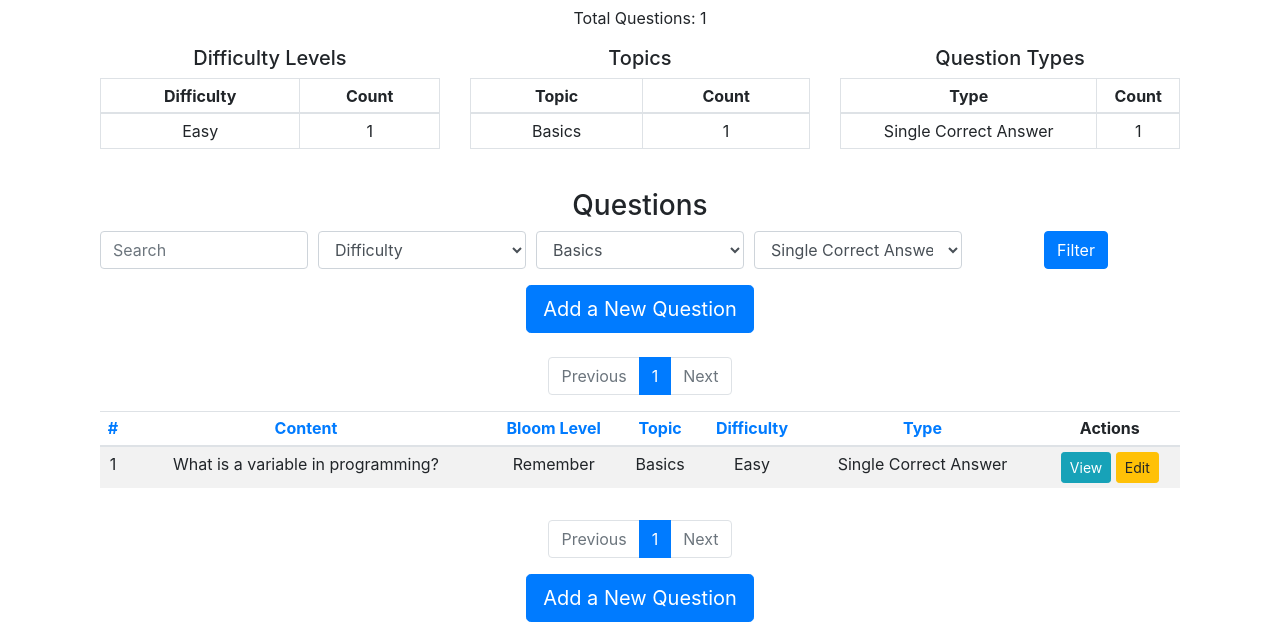
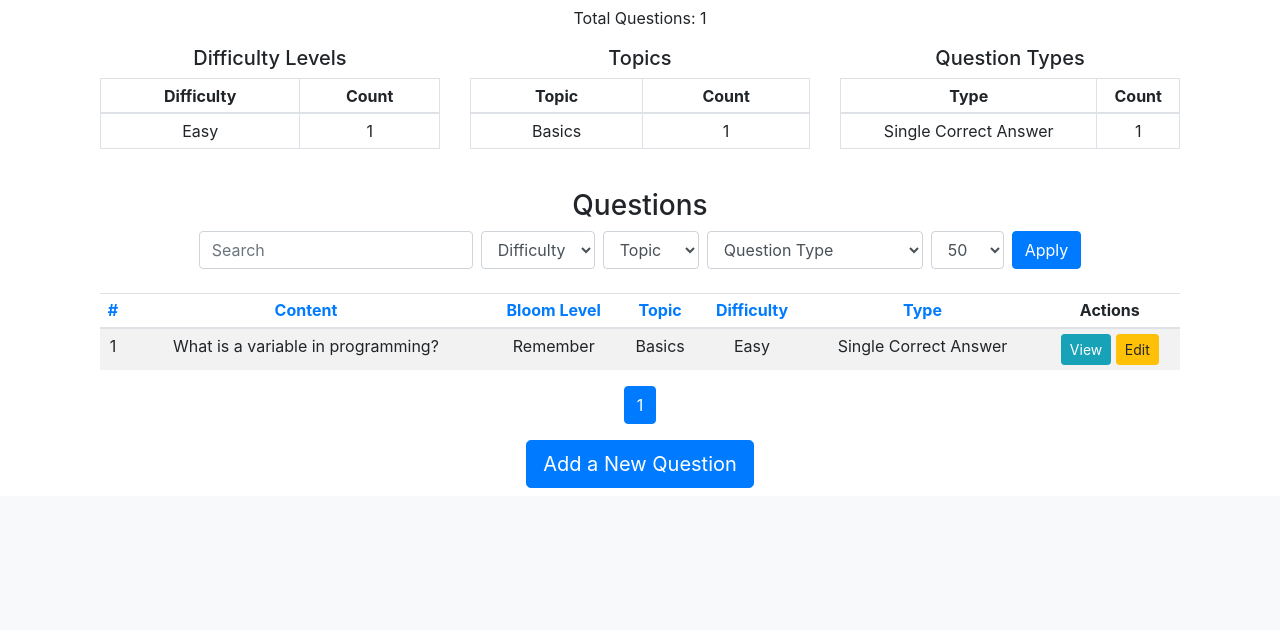
Before and after one commit to rohitgkrmu/TestHub, a Flask app: page /courses/view/1 in a window 1280 px wide. Shown: the part 600-1230 px from the top of the page. After the commit the page ends 1088 px from the top, so only its background shows below. Run offline with Flask 3, Linux system fonts and the light colour scheme; data comes from the database, SQL or seed files in the repository; some libraries are stand-ins or nearby versions.

Commit message:
Refactor to reuse search, filter, sort and pagination code in course_view. Also make a separate template for questions_summary

```diff
--- a/templates/_pagination_controls.html
+++ b/templates/_pagination_controls.html
@@ -1,8 +1,13 @@
+<!-- _pagination_controls.html -->
 <nav aria-label="Page navigation">
   <ul class="pagination justify-content-center">
     {% for page_num in range(1, pagination.pages + 1) %}
       <li class="page-item {% if page == page_num %}active{% endif %}">
-        <a class="page-link" href="{{ url_for(pagination_endpoint, page=page_num, per_page=per_page) }}">{{ page_num }}</a>
+        {% if course is defined %}
+          <a class="page-link" href="{{ url_for(pagination_endpoint, page=page_num, per_page=per_page, course_id=course.id) }}">{{ page_num }}</a>
+        {% else %}
+          <a class="page-link" href="{{ url_for(pagination_endpoint, page=page_num, per_page=per_page) }}">{{ page_num }}</a>
+        {% endif %}
       </li>
     {% endfor %}
   </ul>
--- a/templates/course_view.html
+++ b/templates/course_view.html
@@ -1,3 +1,4 @@
+<!-- course_view.html -->
 {% extends "base.html" %}
 {% block title %}Course Details{% endblock %}
 {% block content %}
@@ -31,127 +32,20 @@
     </div>
   </div>
 
-  <div class="text-center mt-4">
-    <h3>Questions Summary</h3>
-    <p>Total Questions: {{ total_questions }}</p>
-    <div class="row">
-      <div class="col-md-4">
-        <h5>Difficulty Levels</h5>
-        <table class="table table-bordered table-sm">
-          <thead>
-            <tr>
-              <th>Difficulty</th>
-              <th>Count</th>
-            </tr>
-          </thead>
-          <tbody>
-            {% for difficulty, count in difficulty_data.items() %}
-            <tr style="height: 30px;">
-              <td>{{ difficulty }}</td>
-              <td>{{ count }}</td>
-            </tr>
-            {% endfor %}
-          </tbody>
-        </table>
-      </div>
-      <div class="col-md-4">
-        <h5>Topics</h5>
-        <table class="table table-bordered table-sm">
-          <thead>
-            <tr>
-              <th>Topic</th>
-              <th>Count</th>
-            </tr>
-          </thead>
-          <tbody>
-            {% for topic, count in topic_data.items() %}
-            <tr style="height: 30px;">
-              <td>{{ topic }}</td>
-              <td>{{ count }}</td>
-            </tr>
-            {% endfor %}
-          </tbody>
-        </table>
-      </div>
-      <div class="col-md-4">
-        <h5>Question Types</h5>
-        <table class="table table-bordered table-sm">
-          <thead>
-            <tr>
-              <th>Type</th>
-              <th>Count</th>
-            </tr>
-          </thead>
-          <tbody>
-            {% for question_type, count in type_data.items() %}
-            <tr style="height: 30px;">
-              <td>{{ question_type }}</td>
-              <td>{{ count }}</td>
-            </tr>
-            {% endfor %}
-          </tbody>
-        </table>
-      </div>
-    </div>
-  </div>
+  {% with total_questions=total_questions, difficulty_data=difficulty_data, topic_data=topic_data, type_data=type_data %}
+    {% include 'questions_summary.html' %}
+  {% endwith %}
 
   <div class="text-center mt-4">
     <h3>Questions</h3>
-    <form method="get" action="{{ url_for('courses.view_course', course_id=course.id) }}">
-      <div class="form-row">
-        <div class="col">
-          <input type="text" class="form-control" name="search" placeholder="Search" value="{{ search_query }}">
-        </div>
-        <div class="col">
-          <select class="form-control" name="difficulty">
-            <option value="">Difficulty</option>
-            <option value="Easy" {% if difficulty == 'Easy' %}selected{% endif %}>Easy</option>
-            <option value="Medium" {% if difficulty == 'Medium' %}selected{% endif %}>Medium</option>
-            <option value="Hard" {% if difficulty == 'Hard' %}selected{% endif %}>Hard</option>
-          </select>
-        </div>
-        <div class="col">
-          <select class="form-control" name="topic">
-            <option value="">Topic</option>
-            {% for topic, count in topic_data.items() %}
-            <option value="{{ topic }}" {% if topic == topic %}selected{% endif %}>{{ topic }}</option>
-            {% endfor %}
-          </select>
-        </div>
-        <div class="col">
-          <select class="form-control" name="question_type">
-            <option value="">Question Type</option>
-            {% for question_type, count in type_data.items() %}
-            <option value="{{ question_type }}" {% if question_type == question_type %}selected{% endif %}>{{ question_type }}</option>
-            {% endfor %}
-          </select>
-        </div>
-        <div class="col">
-          <button type="submit" class="btn btn-primary">Filter</button>
-        </div>
-      </div>
-    </form>
+    {% with url=url_for('courses.view_course', course_id=course.id), filter_options=[
+      {'name': 'difficulty', 'default': 'Difficulty', 'options': ['Easy', 'Medium', 'Hard'], 'selected': difficulty},
+      {'name': 'topic', 'default': 'Topic', 'options': topic_data.keys(), 'selected': topic},
+      {'name': 'question_type', 'default': 'Question Type', 'options': type_data.keys(), 'selected': question_type}
+    ] %}
+      {% include '_search_sort_filter_form.html' %}
+    {% endwith %}
   </div>
-
-  <div class="text-center mt-3">
-    <a class="btn btn-primary btn-lg mb-2" href="{{ url_for('questions.create_question') }}" role="button">Add a New Question</a>
-  </div>
-
-  <nav aria-label="Page navigation" class="mt-3">
-    <ul class="pagination justify-content-center">
-      <li class="page-item {% if not pagination.has_prev %}disabled{% endif %}">
-        <a class="page-link" href="{{ url_for('courses.view_course', course_id=course.id, page=pagination.prev_num, search=search_query, sort_by=sort_by, sort_order=sort_order, difficulty=difficulty, topic=topic, question_type=question_type) }}">Previous</a>
-      </li>
-      {% for page_num in pagination.iter_pages() %}
-      <li class="page-item {% if page_num == pagination.page %}active{% endif %}">
-        <a class="page-link" href="{{ url_for('courses.view_course', course_id=course.id, page=page_num, search=search_query, sort_by=sort_by, sort_order=sort_order, difficulty=difficulty, topic=topic, question_type=question_type) }}">{{ page_num }}</a>
-      </li>
-      {% endfor %}
-      <li class="page-item {% if not pagination.has_next %}disabled{% endif %}">
-        <a class="page-link" href="{{ url_for('courses.view_course', course_id=course.id, page=pagination.next_num, search=search_query, sort_by=sort_by, sort_order=sort_order, difficulty=difficulty, topic=topic, question_type=question_type) }}">Next</a>
-      </li>
-    </ul>
-  </nav>
 
   <div class="table-responsive mt-3">
     <table class="table table-striped text-center table-sm">
@@ -185,21 +79,9 @@
     </table>
   </div>
 
-  <nav aria-label="Page navigation" class="mt-3">
-    <ul class="pagination justify-content-center">
-      <li class="page-item {% if not pagination.has_prev %}disabled{% endif %}">
-        <a class="page-link" href="{{ url_for('courses.view_course', course_id=course.id, page=pagination.prev_num, search=search_query, sort_by=sort_by, sort_order=sort_order, difficulty=difficulty, topic=topic, question_type=question_type) }}">Previous</a>
-      </li>
-      {% for page_num in pagination.iter_pages() %}
-      <li class="page-item {% if page_num == pagination.page %}active{% endif %}">
-        <a class="page-link" href="{{ url_for('courses.view_course', course_id=course.id, page=page_num, search=search_query, sort_by=sort_by, sort_order=sort_order, difficulty=difficulty, topic=topic, question_type=question_type) }}">{{ page_num }}</a>
-      </li>
-      {% endfor %}
-      <li class="page-item {% if not pagination.has_next %}disabled{% endif %}">
-        <a class="page-link" href="{{ url_for('courses.view_course', course_id=course.id, page=pagination.next_num, search=search_query, sort_by=sort_by, sort_order=sort_order, difficulty=difficulty, topic=topic, question_type=question_type) }}">Next</a>
-      </li>
-    </ul>
-  </nav>
+  {% with pagination=pagination, pagination_endpoint='courses.view_course', per_page=per_page, course_id=course.id %}
+    {% include '_pagination_controls.html' %}
+  {% endwith %}
 
   <div class="text-center mt-3">
     <a class="btn btn-primary btn-lg mb-2" href="{{ url_for('questions.create_question') }}" role="button">Add a New Question</a>
--- /dev/null
+++ b/templates/questions_summary.html
@@ -0,0 +1,64 @@
+<!-- questions_summary.html -->
+<div class="text-center mt-4">
+  <h3>Questions Summary</h3>
+  <p>Total Questions: {{ total_questions }}</p>
+  <div class="row">
+    <div class="col-md-4">
+      <h5>Difficulty Levels</h5>
+      <table class="table table-bordered table-sm">
+        <thead>
+          <tr>
+            <th>Difficulty</th>
+            <th>Count</th>
+          </tr>
+        </thead>
+        <tbody>
+          {% for difficulty, count in difficulty_data.items() %}
+          <tr style="height: 30px;">
+            <td>{{ difficulty }}</td>
+            <td>{{ count }}</td>
+          </tr>
+          {% endfor %}
+        </tbody>
+      </table>
+    </div>
+    <div class="col-md-4">
+      <h5>Topics</h5>
+      <table class="table table-bordered table-sm">
+        <thead>
+          <tr>
+            <th>Topic</th>
+            <th>Count</th>
+          </tr>
+        </thead>
+        <tbody>
+          {% for topic, count in topic_data.items() %}
+          <tr style="height: 30px;">
+            <td>{{ topic }}</td>
+            <td>{{ count }}</td>
+          </tr>
+          {% endfor %}
+        </tbody>
+      </table>
+    </div>
+    <div class="col-md-4">
+      <h5>Question Types</h5>
+      <table class="table table-bordered table-sm">
+        <thead>
+          <tr>
+            <th>Type</th>
+            <th>Count</th>
+          </tr>
+        </thead>
+        <tbody>
+          {% for question_type, count in type_data.items() %}
+          <tr style="height: 30px;">
+            <td>{{ question_type }}</td>
+            <td>{{ count }}</td>
+          </tr>
+          {% endfor %}
+        </tbody>
+      </table>
+    </div>
+  </div>
+</div>
```
